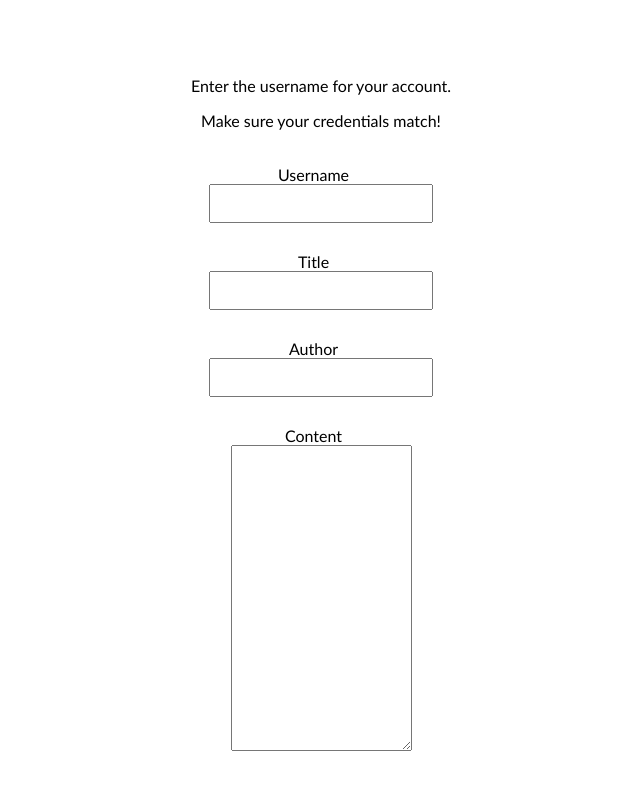
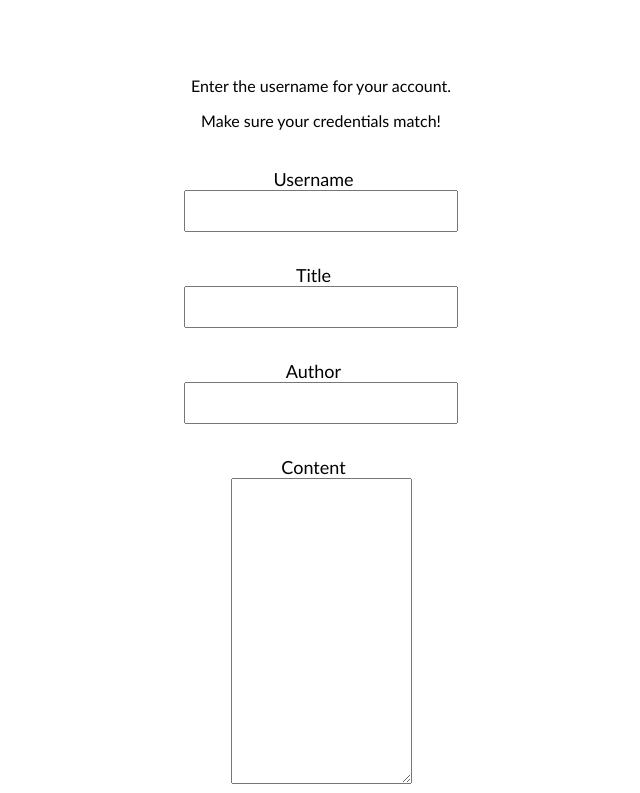
Before and after one commit to kelleymb/btr-client, a React (Create React App) app: page /add in a window 1280 px wide. Shown: the part 847-1640 px from the top of the page, without its empty margins (319-959 px from the left). Built offline with nearby package versions, Linux system fonts and the light colour scheme.

Commit message:
code testing

```diff
--- a/src/Dashboard/Dashboard.js
+++ b/src/Dashboard/Dashboard.js
@@ -4,6 +4,8 @@ import Add from '../Add/Add';
 import Reviews from '../Reviews/Reviews';
 import config from '../config';
 import './Dashboard.css';
+
+// needs to know if there is an existing session
 
 class Dashboard extends Component {
 
--- a/src/Reviews/Reviews.css
+++ b/src/Reviews/Reviews.css
@@ -13,13 +13,17 @@ h2 {
 
 label {
     text-align: center;
+    padding: 10px;
+    font-size: 18px;
 }
 
 select, input {
-    width: 200px;
+    font-size: 16px;
+    width: 250px;
     height: auto;
     margin-right: auto;
     margin-left: auto;
+    padding: 10px;
 }
 
 option, input {
--- a/src/SignIn/SignIn.js
+++ b/src/SignIn/SignIn.js
@@ -10,6 +10,10 @@ class SignIn extends Component {
             push: () => { }
         },
     }
+
+    // state = {
+
+    // }
 
     handleSignIn = e => {
         e.preventDefault();
@@ -29,6 +33,9 @@ class SignIn extends Component {
             if (!res.ok)
                 return res.json().then(e => Promise.reject(e))
             return res
+        })
+        .then(data => {
+            console.log(data.headers.get("Token"))
         })
         .then(() => {
             alert('Sign in successful! You are now being redirected to the Dashboard.')
--- a/src/config.js
+++ b/src/config.js
@@ -1,4 +1,4 @@
 export default {
-    // API_ENDPOINT: 'http://localhost:8000'
-    API_ENDPOINT: 'https://immense-ravine-58235.herokuapp.com'
+    API_ENDPOINT: 'http://localhost:8000'
+    // API_ENDPOINT: 'https://immense-ravine-58235.herokuapp.com'
 }
```
